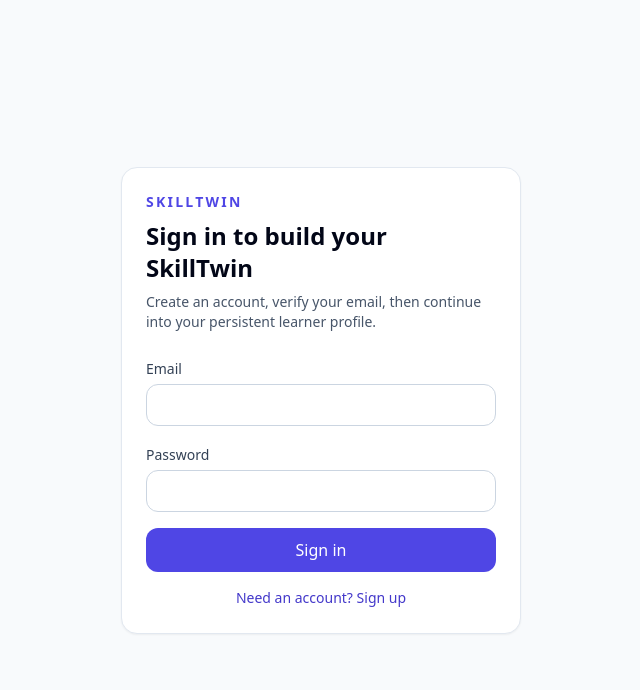
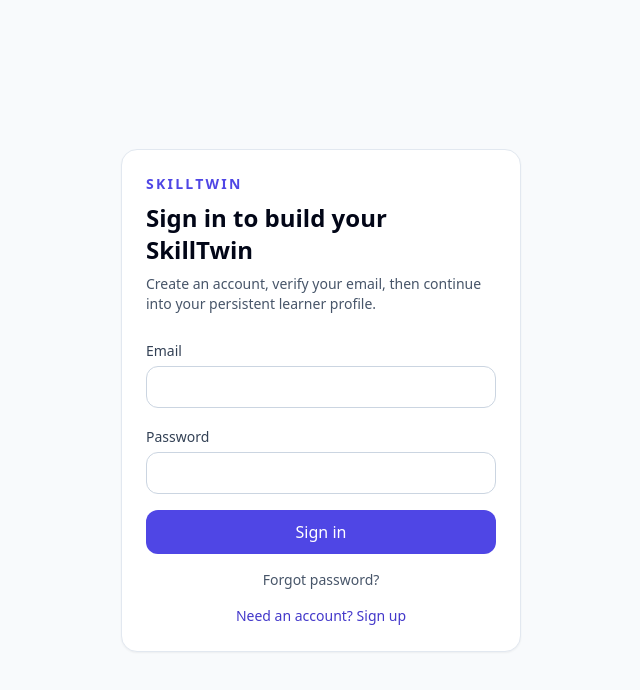
Before and after one commit to navadeep-17/SkillTwin, a Next.js app: page /login in a window 1280 px wide. Shown: the top 690 px of the page, without its empty margins (319-959 px from the left). Built offline with nearby package versions, Linux system fonts and the light colour scheme; no server answers.

Commit message:
feat(auth): link password recovery from sign in

```diff
--- a/components/auth/auth-form.tsx
+++ b/components/auth/auth-form.tsx
@@ -90,6 +90,12 @@
         {pending ? "Working..." : mode === "signin" ? "Sign in" : "Create account"}
       </button>
 
+      {mode === "signin" ? (
+        <a href="/forgot-password" className="block text-center text-sm font-medium text-slate-600 hover:text-slate-950">
+          Forgot password?
+        </a>
+      ) : null}
+
       <button
         className="w-full text-sm font-medium text-brand-700"
         type="button"
```
